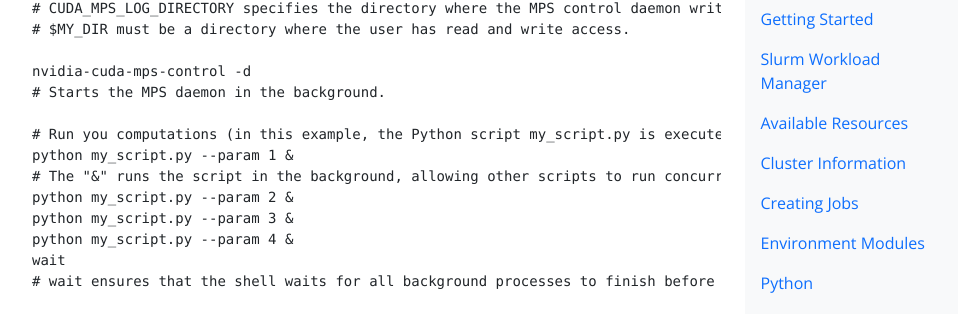
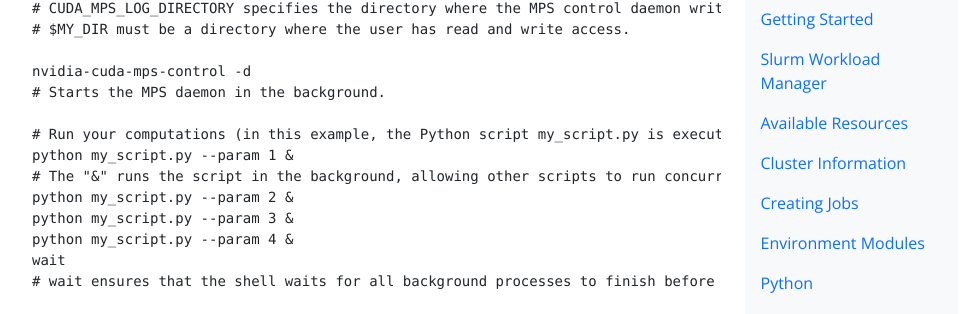
Before and after one commit to dwgnr/ki-zentrum.github.io, a Jekyll site: the page built from _pages/cluster/user-guide.md, in a window 1280 px wide and 900 px high, scrolled down 28753 px. Shown: the part 134-448 px from the top of the window, without its empty margins (145-1120 px from the left). Built offline with Jekyll 4.4.1, drawn with Linux system fonts in a browser that asks for light colours.

Commit message:
Update user-guide.md

```diff
--- a/_pages/cluster/user-guide.md
+++ b/_pages/cluster/user-guide.md
@@ -1168,7 +1168,7 @@ export CUDA_MPS_LOG_DIRECTORY=$MY_DIR/nvidia-log.$SLURM_JOB_ID
 nvidia-cuda-mps-control -d
 # Starts the MPS daemon in the background.
 
-# Run you computations (in this example, the Python script my_script.py is executed in parallel with different parameterizations)
+# Run your computations (in this example, the Python script my_script.py is executed in parallel with different parameterizations)
 python my_script.py --param 1 &
 # The "&" runs the script in the background, allowing other scripts to run concurrently.
 python my_script.py --param 2 &
```
